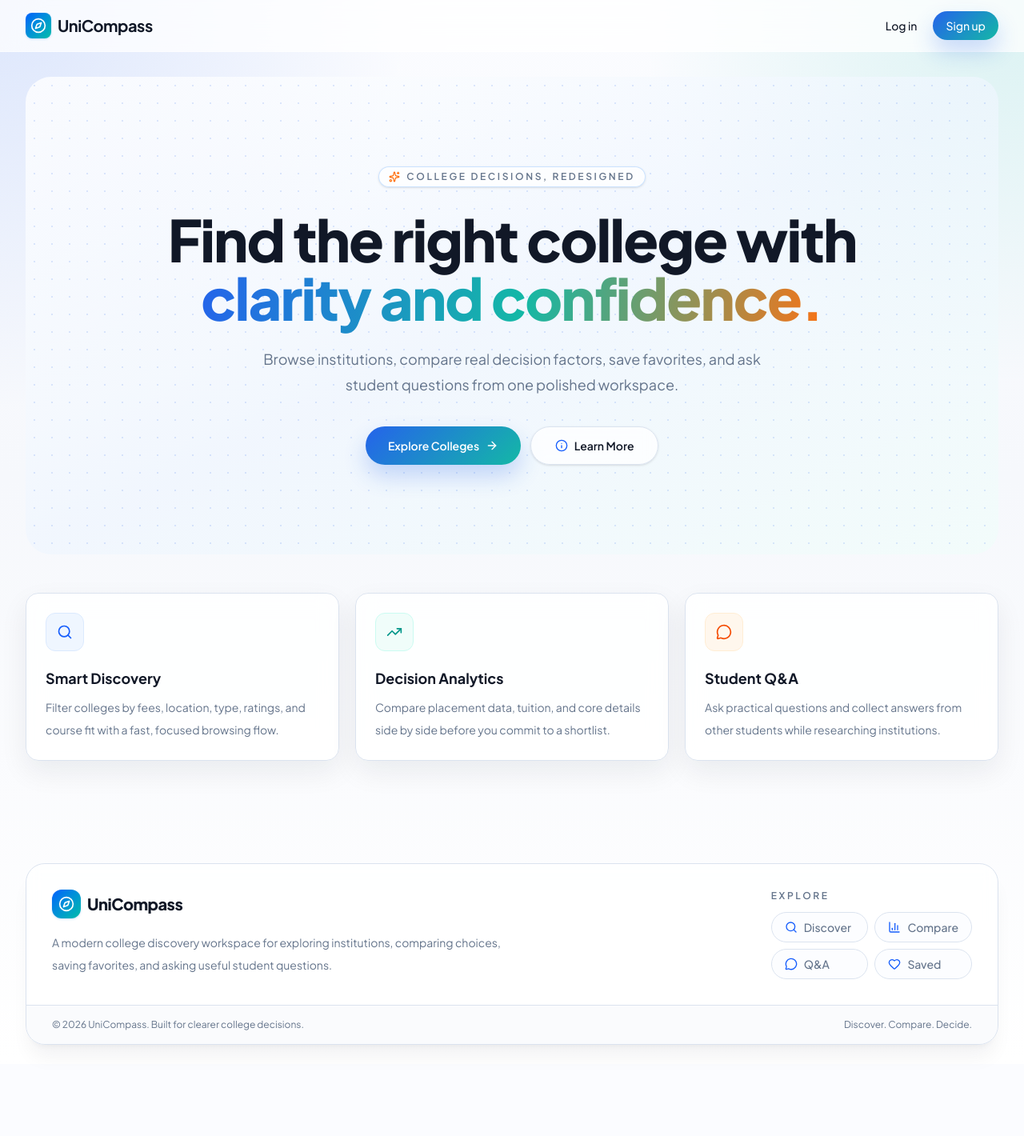
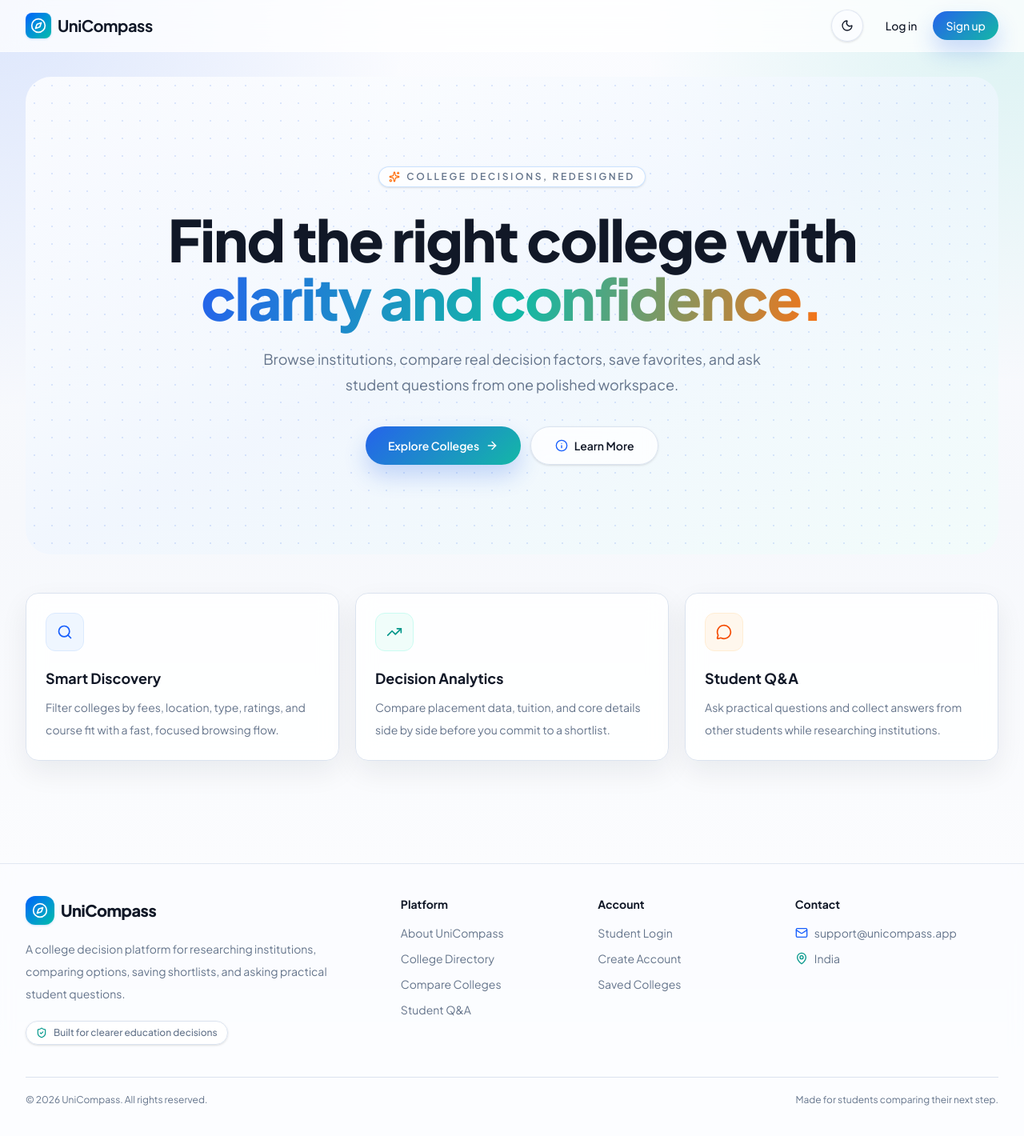
Before and after one commit to angelabera/UniCompass, a Next.js app in the folder frontend/: page / in a window 1280 px wide. Shown: the top 1420 px of the page at 80% size. Before the commit the page ends 1330 px from the top, so only its background shows below. Built offline with nearby package versions, Linux system fonts and the light colour scheme.

Commit message:
Edited footer and implemented dark/light toggle

```diff
--- a/frontend/src/components/Footer.tsx
+++ b/frontend/src/components/Footer.tsx
@@ -1,20 +1,26 @@
 "use client";
 
 import Link from "next/link";
-import { BarChart3, Compass, Heart, MessageCircle, Search } from "lucide-react";
+import { Compass, Mail, MapPin, ShieldCheck } from "lucide-react";
 
-const links = [
-  { href: "/colleges", label: "Discover", icon: Search },
-  { href: "/compare", label: "Compare", icon: BarChart3 },
-  { href: "/questions", label: "Q&A", icon: MessageCircle },
-  { href: "/saved", label: "Saved", icon: Heart }
+const platformLinks = [
+  { href: "/about", label: "About UniCompass" },
+  { href: "/colleges", label: "College Directory" },
+  { href: "/compare", label: "Compare Colleges" },
+  { href: "/questions", label: "Student Q&A" }
+];
+
+const supportLinks = [
+  { href: "/login", label: "Student Login" },
+  { href: "/register", label: "Create Account" },
+  { href: "/saved", label: "Saved Colleges" }
 ];
 
 export default function Footer() {
   return (
-    <footer className="mt-10 px-4 pb-6 md:px-8">
-      <div className="mx-auto max-w-7xl overflow-hidden rounded-3xl border border-border bg-card/80 shadow-xl shadow-slate-900/5 backdrop-blur">
-        <div className="grid gap-8 p-6 md:grid-cols-[1.2fr_0.8fr] md:p-8">
+    <footer className="mt-10 border-t border-border/80 bg-background/65 px-4 py-10 backdrop-blur md:px-8">
+      <div className="mx-auto max-w-7xl">
+        <div className="grid gap-10 md:grid-cols-[1.35fr_0.65fr_0.65fr_0.8fr]">
           <div>
             <Link href="/" className="mb-4 inline-flex items-center gap-2">
               <div className="rounded-xl bg-gradient-to-br from-blue-600 to-teal-500 p-2 text-white shadow-sm shadow-blue-500/20">
@@ -22,34 +28,55 @@ export default function Footer() {
               </div>
               <span className="text-xl font-extrabold tracking-tight text-foreground">UniCompass</span>
             </Link>
-            <p className="max-w-xl text-sm leading-7 text-muted-foreground">
-              A modern college discovery workspace for exploring institutions, comparing choices, saving favorites, and asking useful student questions.
+            <p className="max-w-md text-sm leading-7 text-muted-foreground">
+              A college decision platform for researching institutions, comparing options, saving shortlists, and asking practical student questions.
             </p>
+            <div className="mt-5 inline-flex items-center gap-2 rounded-full border border-border bg-card px-3 py-1.5 text-xs font-medium text-muted-foreground shadow-sm">
+              <ShieldCheck className="h-3.5 w-3.5 text-teal-600" />
+              Built for clearer education decisions
+            </div>
           </div>
 
-          <div className="md:justify-self-end">
-            <p className="mb-3 text-xs font-semibold uppercase tracking-[0.22em] text-muted-foreground">Explore</p>
-            <div className="grid grid-cols-2 gap-2">
-              {links.map((item) => {
-                const Icon = item.icon;
-                return (
-                  <Link
-                    key={item.href}
-                    href={item.href}
-                    className="inline-flex items-center gap-2 rounded-full border border-border bg-background/75 px-4 py-2 text-sm font-medium text-muted-foreground transition-all hover:-translate-y-0.5 hover:bg-white hover:text-foreground hover:shadow-sm dark:hover:bg-slate-900"
-                  >
-                    <Icon className="h-4 w-4 text-blue-600" />
-                    {item.label}
-                  </Link>
-                );
-              })}
+          <div>
+            <h3 className="mb-4 text-sm font-bold text-foreground">Platform</h3>
+            <div className="space-y-3">
+              {platformLinks.map((link) => (
+                <Link key={link.href} href={link.href} className="block text-sm text-muted-foreground transition-colors hover:text-foreground">
+                  {link.label}
+                </Link>
+              ))}
+            </div>
+          </div>
+
+          <div>
+            <h3 className="mb-4 text-sm font-bold text-foreground">Account</h3>
+            <div className="space-y-3">
+              {supportLinks.map((link) => (
+                <Link key={link.href} href={link.href} className="block text-sm text-muted-foreground transition-colors hover:text-foreground">
+                  {link.label}
+                </Link>
+              ))}
+            </div>
+          </div>
+
+          <div>
+            <h3 className="mb-4 text-sm font-bold text-foreground">Contact</h3>
+            <div className="space-y-3 text-sm text-muted-foreground">
+              <div className="flex items-center gap-2">
+                <Mail className="h-4 w-4 text-blue-600" />
+                support@unicompass.app
+              </div>
+              <div className="flex items-center gap-2">
+                <MapPin className="h-4 w-4 text-teal-600" />
+                India
+              </div>
             </div>
           </div>
         </div>
 
-        <div className="flex flex-col gap-2 border-t border-border bg-muted/30 px-6 py-4 text-xs text-muted-foreground md:flex-row md:items-center md:justify-between md:px-8">
-          <span>© {new Date().getFullYear()} UniCompass. Built for clearer college decisions.</span>
-          <span>Discover. Compare. Decide.</span>
+        <div className="mt-10 flex flex-col gap-3 border-t border-border pt-5 text-xs text-muted-foreground md:flex-row md:items-center md:justify-between">
+          <span>© {new Date().getFullYear()} UniCompass. All rights reserved.</span>
+          <span>Made for students comparing their next step.</span>
         </div>
       </div>
     </footer>
--- a/frontend/src/components/Navbar.tsx
+++ b/frontend/src/components/Navbar.tsx
@@ -6,6 +6,7 @@ import { Compass, LogOut, Heart, ChevronDown, MessageCircle, Search, BarChart3 }
 import { useState } from "react";
 import { motion, AnimatePresence } from "framer-motion";
 import { usePathname } from "next/navigation";
+import ThemeToggle from "@/components/ThemeToggle";
 
 export default function Navbar() {
   const { isAuthenticated, user, logout } = useStore();
@@ -44,6 +45,7 @@ export default function Navbar() {
           )}
 
           <div className="flex items-center space-x-4">
+            <ThemeToggle />
             {isAuthenticated ? (
               <div className="relative">
                 <button
--- /dev/null
+++ b/frontend/src/components/ThemeToggle.tsx
@@ -0,0 +1,37 @@
+"use client";
+
+import { useEffect, useState } from "react";
+import { Moon, Sun } from "lucide-react";
+
+type Theme = "light" | "dark";
+
+export default function ThemeToggle() {
+  const [theme, setTheme] = useState<Theme>(() => {
+    if (typeof window === "undefined") return "light";
+    const storedTheme = window.localStorage.getItem("theme") as Theme | null;
+    const prefersDark = window.matchMedia("(prefers-color-scheme: dark)").matches;
+    return storedTheme || (prefersDark ? "dark" : "light");
+  });
+
+  useEffect(() => {
+    document.documentElement.classList.toggle("dark", theme === "dark");
+    window.localStorage.setItem("theme", theme);
+  }, [theme]);
+
+  const toggleTheme = () => {
+    const nextTheme = theme === "dark" ? "light" : "dark";
+    setTheme(nextTheme);
+  };
+
+  return (
+    <button
+      type="button"
+      onClick={toggleTheme}
+      className="flex h-10 w-10 items-center justify-center rounded-full border border-border/80 bg-background/70 text-foreground shadow-sm transition-all hover:bg-white hover:shadow-md dark:hover:bg-slate-900"
+      aria-label={theme === "dark" ? "Switch to light mode" : "Switch to dark mode"}
+      title={theme === "dark" ? "Light mode" : "Dark mode"}
+    >
+      {theme === "dark" ? <Sun className="h-4 w-4" /> : <Moon className="h-4 w-4" />}
+    </button>
+  );
+}
```
